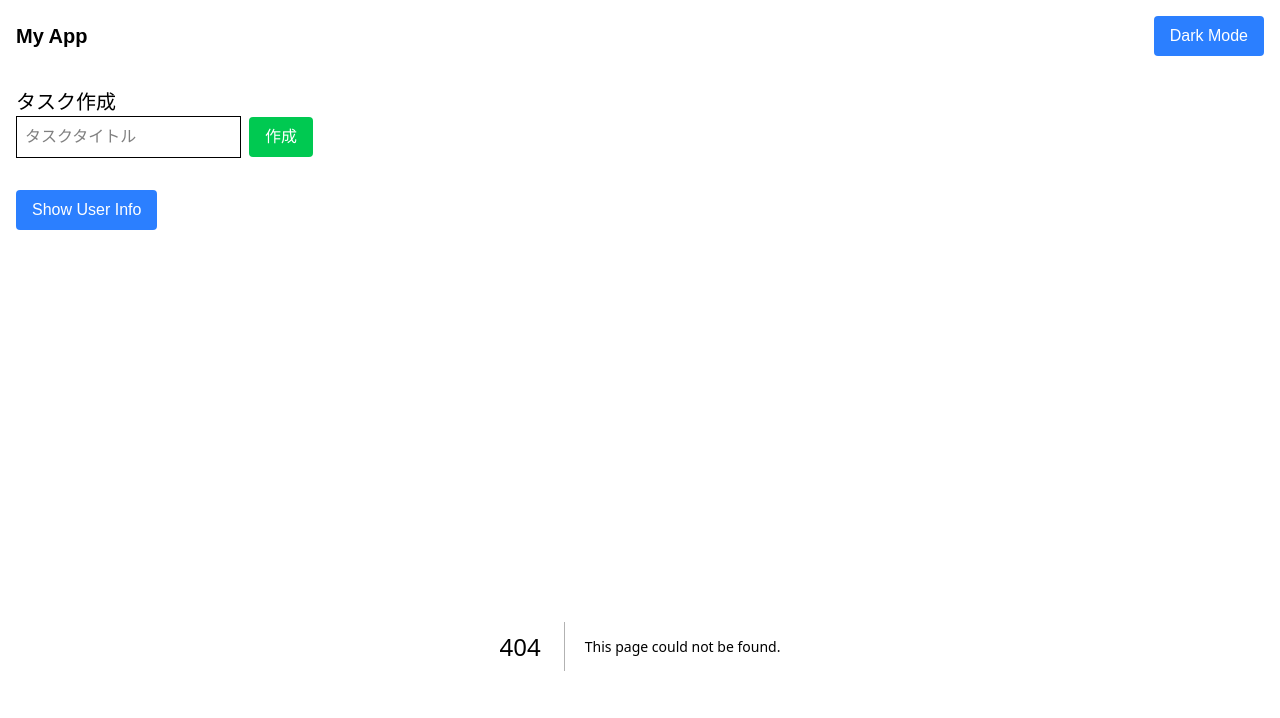
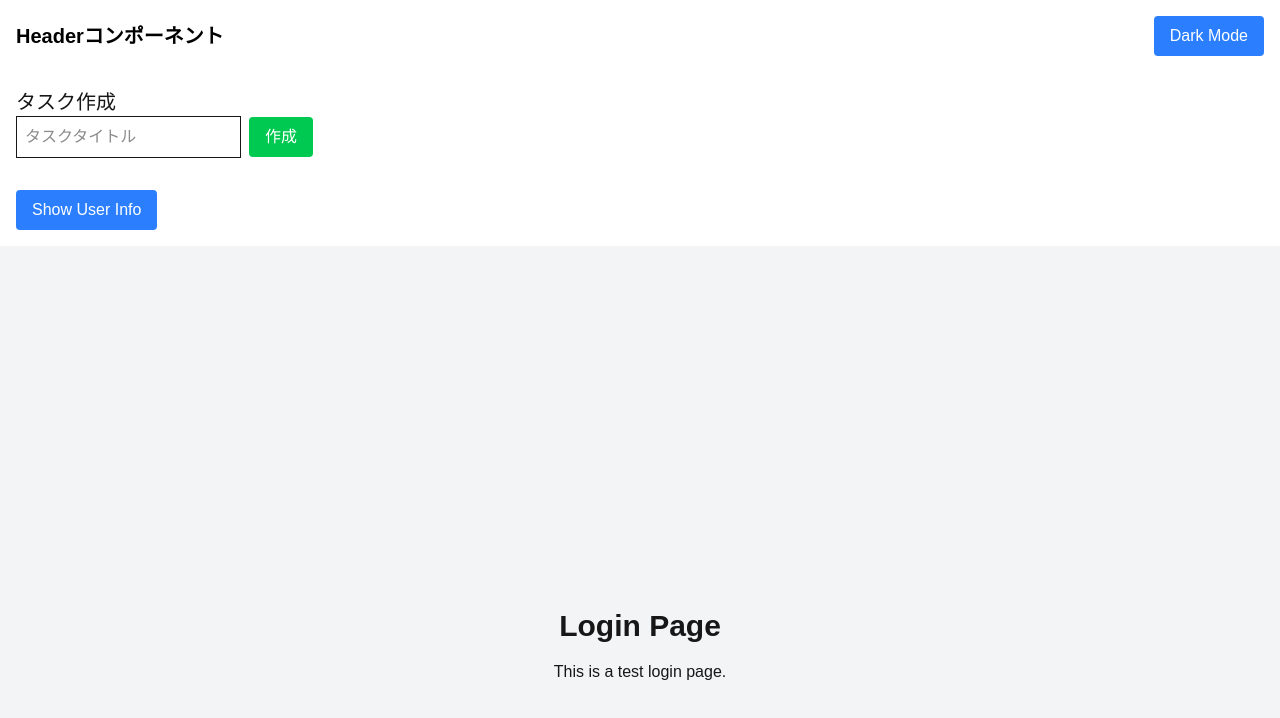
Before and after one commit to nozomi2255/my-app, a Next.js app: page /login in a window 1280 px wide. Before the commit this address had no page. Shown: the top 718 px of the page. Built offline with nearby package versions, Linux system fonts and the light colour scheme.

Commit message:
仮のloginページを作成

```diff
--- /dev/null
+++ b/src/app/login/page.tsx
@@ -0,0 +1,12 @@
+'use client'
+import React from 'react';
+
+export default function LoginPage() {
+  return (
+    <div className="min-h-screen flex flex-col justify-center items-center bg-gray-100">
+      <h1 className="text-3xl font-bold mb-4">Login Page</h1>
+      <p>This is a test login page.</p>
+      {/* 必要に応じてログインフォームなどを追加できます */}
+    </div>
+  );
+}
--- a/src/components/Header.tsx
+++ b/src/components/Header.tsx
@@ -17,7 +17,7 @@
 
   return (
     <header className={`p-4 flex justify-between items-center ${bgClass}`}>
-      <h1 className={`text-xl font-bold ${textClass}`}>My App</h1>
+      <h1 className={`text-xl font-bold ${textClass}`}>Headerコンポーネント</h1>
       <button
         onClick={toggleTheme} // ボタン押下でテーマ切り替え
         className="px-4 py-2 rounded bg-blue-500 text-white"
--- a/src/middleware.ts
+++ b/src/middleware.ts
@@ -1,6 +1,7 @@
 // src/middleware.ts
 import { NextResponse } from "next/server";
 import type { NextRequest } from "next/server";
+import { getSession } from "./lib/auth";
 
 export async function middleware(request: NextRequest) {
     // /dashboard を含むパスの場合に認証チェックを行う
@@ -17,4 +18,4 @@
 
     // 認証が不要な場合は通常のレスポンスを返す
     return NextResponse.next();
-  }
+}
```
